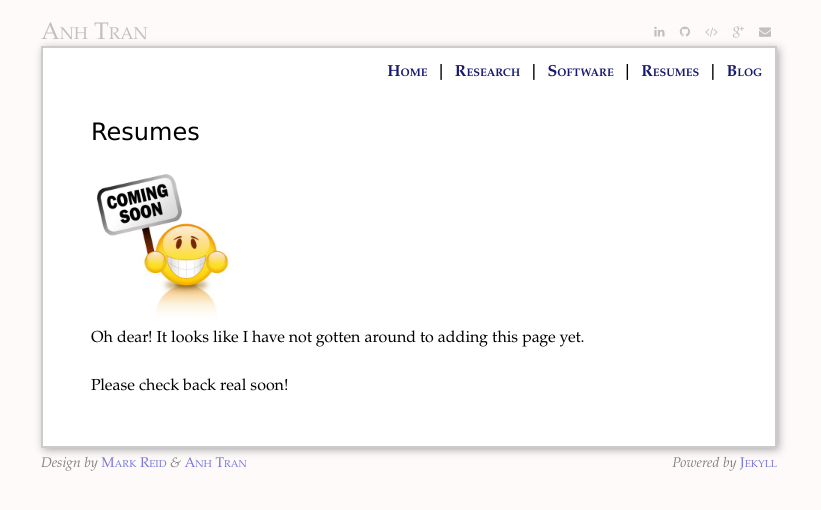
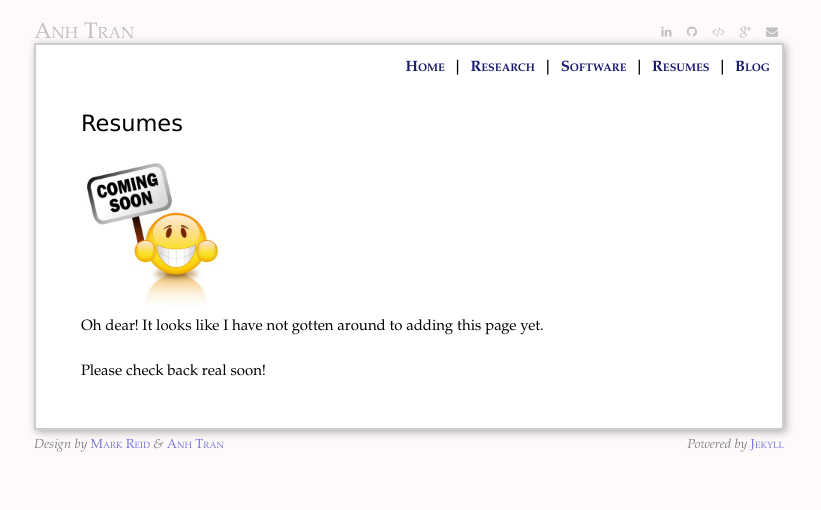
Before and after one commit to trananh/trananh.github.io, a Jekyll site: the page built from resume.html, in a window 1280 px wide. Shown: the top 510 px of the page, without its empty margins (231-1052 px from the left). Built offline with Jekyll 4.4.1, drawn with Linux system fonts in a browser that asks for light colours.

Commit message:
Minor update to site's format.

```diff
--- a/css/screen.css
+++ b/css/screen.css
@@ -3,9 +3,10 @@
  * A clean, simple stylesheet that aims for
  * a consistent vertical rhythm.
  *
- * Base font height: 16px
+ * Base font height: 15px
  * Base line length: 24px
  *
+ * Based on Mark Reid's stylesheet.
  */
 
 /* Global reset */
@@ -26,7 +27,7 @@ img { -ms-interpolation-mode: bicubic; }
 
 /* IE6 ignores this and uses default size of 16pt */
 html>body {
-    font-size: 16px;
+    font-size: 15px;
 }
 
 p {
@@ -46,7 +47,7 @@ a:hover {
 
 a.pdf:before {
 	margin-right: 1em;
-	content: url(images/icon_pdf.gif);
+	content: url(images/icon-pdf.gif);
 }
 
 h1, h2, h3, h4 {
@@ -82,7 +83,7 @@ sup {
 
 /* Site */
 #site {
-	max-width: 46em;
+	max-width: 50em;
 	margin: 1.5em auto 3em auto;
 	line-height:1.5em;
 }
@@ -170,8 +171,8 @@ sup {
 	position: absolute;
 	top: 0;
 	right: 0;
-	font-size: 75%;
-	line-height: 1.6em;
+	font-size: 80%;
+	line-height: 1.8em;
 	display: block;
 	margin: 0;
 	width: 50%;
@@ -249,20 +250,6 @@ sup {
 }
 
 
-/* Fancy first letter */
-.emphnext + p:first-letter, p.emphfirst:first-letter {
-	font-size: 48px;
-	padding: 0 0.15em 0 0;
-	margin:  0.05em 0 -0.15em 0;
-	line-height: 1em;
-	float: left;
-}
-
-.emphnext + p:first-line, p.emphfirst:first-line {
-	font-variant: small-caps;
-	font-size: larger;
-}
-
 .right {
     float: right;
     clear: left;
@@ -306,6 +293,22 @@ blockquote {
 	border-top: 1px solid silver;
 	border-bottom: 1px solid silver;
 }
+
+
+/* Fancy first letter */
+.emphnext + p:first-letter, p.emphfirst:first-letter {
+	font-size: 48px;
+	padding: 0 0.15em 0 0;
+	margin:  0.05em 0 -0.15em 0;
+	line-height: 1em;
+	float: left;
+}
+
+.emphnext + p:first-line, p.emphfirst:first-line {
+	font-variant: small-caps;
+	font-size: larger;
+}
+
 
 /* Table */
 table.neat {
--- a/index.html
+++ b/index.html
@@ -10,7 +10,8 @@ title: Anh Tran
 
 <div>
     <p>I'm Anh Tran, a Ph.D. candidate in the Computer Science department at the University of Arizona.
-        I received my B.S. from Oregon State University in 2009, and my M.S. from UA in 2011. </p>
+        I received my B.S. from Oregon State University in 2009, and my M.S. from UA in 2011.
+    </p>
     <p>Early in my graduate career, I dabbled with all things AI, including research in cognitive
         architecture, computer vision, robotics, and machine learning.  Currently, I focus
         primarily on natural language processing and computer vision.  My dissertation topic
```
Also changed, not shown: images/icon-pdf.gif (renamed from images/icon_pdf.gif).
